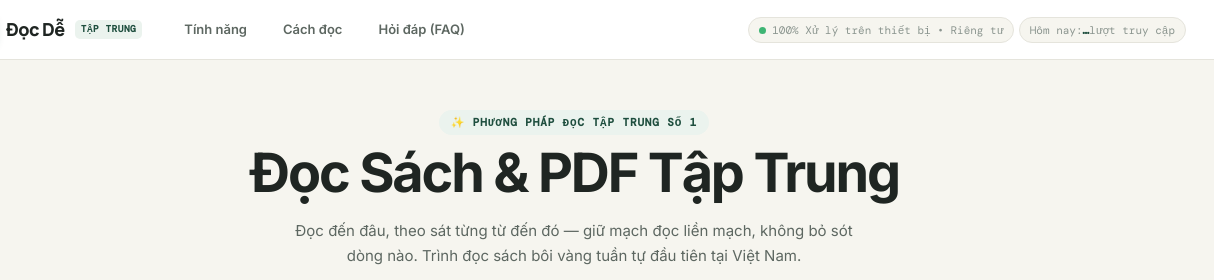
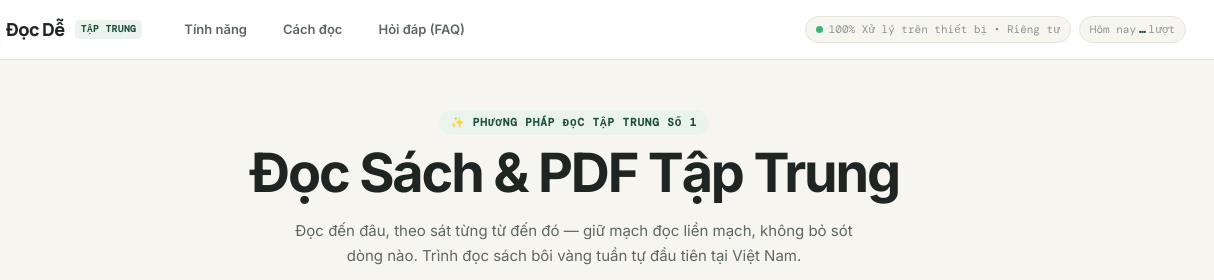
Before and after one commit to longphat12/book, a website: page index.html in a window 1280 px wide. Shown: the top 280 px of the page, 66-1280 px from the left. Drawn offline with nearby package versions, Linux system fonts and the light colour scheme; no server answers; a web font is replaced by a local one.

Commit message:
Improve header visitor count spacing

```diff
--- a/index.html
+++ b/index.html
@@ -266,7 +266,7 @@
               100% Xử lý trên thiết bị • Riêng tư
             </span>
             <span class="visitor-pill" aria-live="polite">
-              Hôm nay: <strong id="todayVisitorCount">…</strong> lượt truy cập
+              Hôm nay <strong id="todayVisitorCount">…</strong> lượt
             </span>
           </div>
         </div>
--- a/styles.css
+++ b/styles.css
@@ -2702,9 +2702,17 @@ button {
   white-space: nowrap;
 }
 
+.workspace-actions {
+  display: flex;
+  align-items: center;
+  gap: 8px;
+  flex-wrap: wrap;
+}
+
 .visitor-pill strong {
   color: var(--accent);
   font-weight: 700;
+  margin: 0 3px;
 }
 
 /* RESPONSIVE DESIGN */
```
